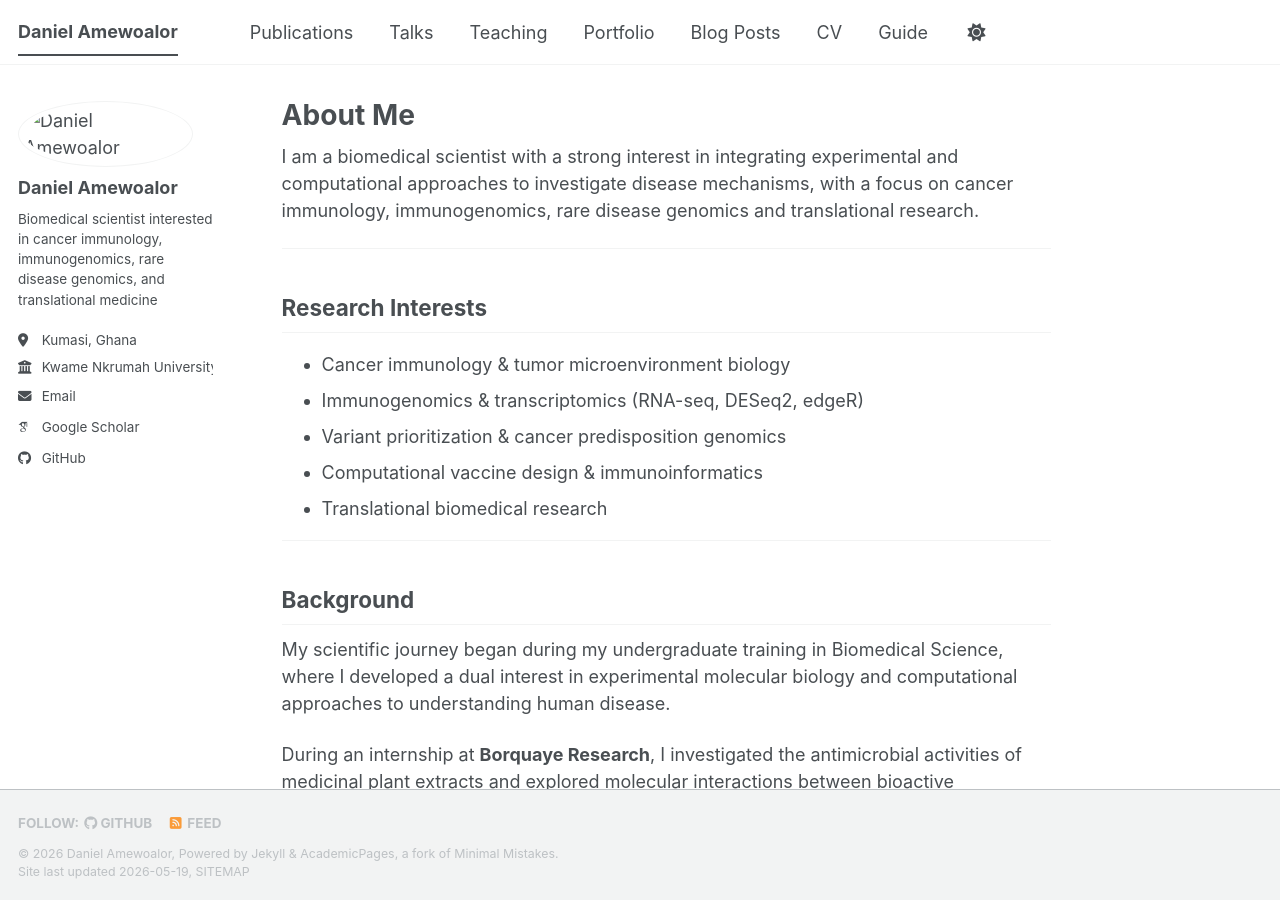
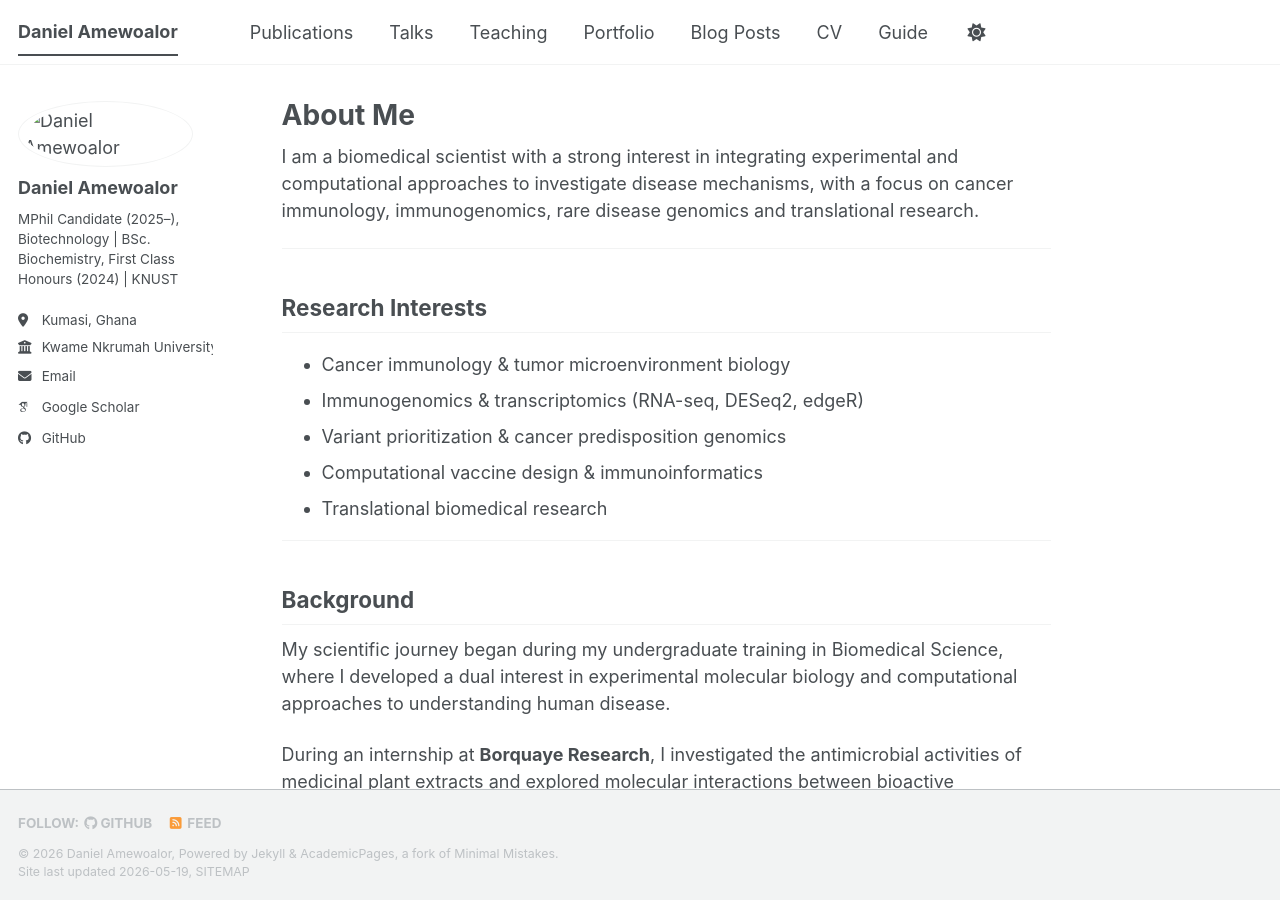
Before and after one commit to AmewoalorDaniel/amewoalordaniel.github.io, a Jekyll site: the page built from _pages/about.md, in a window 1280 px wide and 900 px high. Built offline with Jekyll 4.4.1, drawn with Linux system fonts in a browser that asks for light colours; some web fonts are replaced; a script bundle is joined from its source files by our own code; library files that are not in the unit come from our copies.

Commit message:
Update _config.yml

```diff
--- a/_config.yml
+++ b/_config.yml
@@ -15,7 +15,7 @@ author:
   avatar           : "/images/Pic6.jpeg"
   name             : "Daniel Amewoalor"
   pronouns         :
-  bio              : "Biomedical scientist interested in cancer immunology, immunogenomics, rare disease genomics, and translational medicine"
+  bio              : "MPhil Candidate (2025–), Biotechnology | BSc. Biochemistry, First Class Honours (2024) | KNUST"
   location         : "Kumasi, Ghana"
   employer         : "Kwame Nkrumah University of Science and Technology"
   uri              :
```
